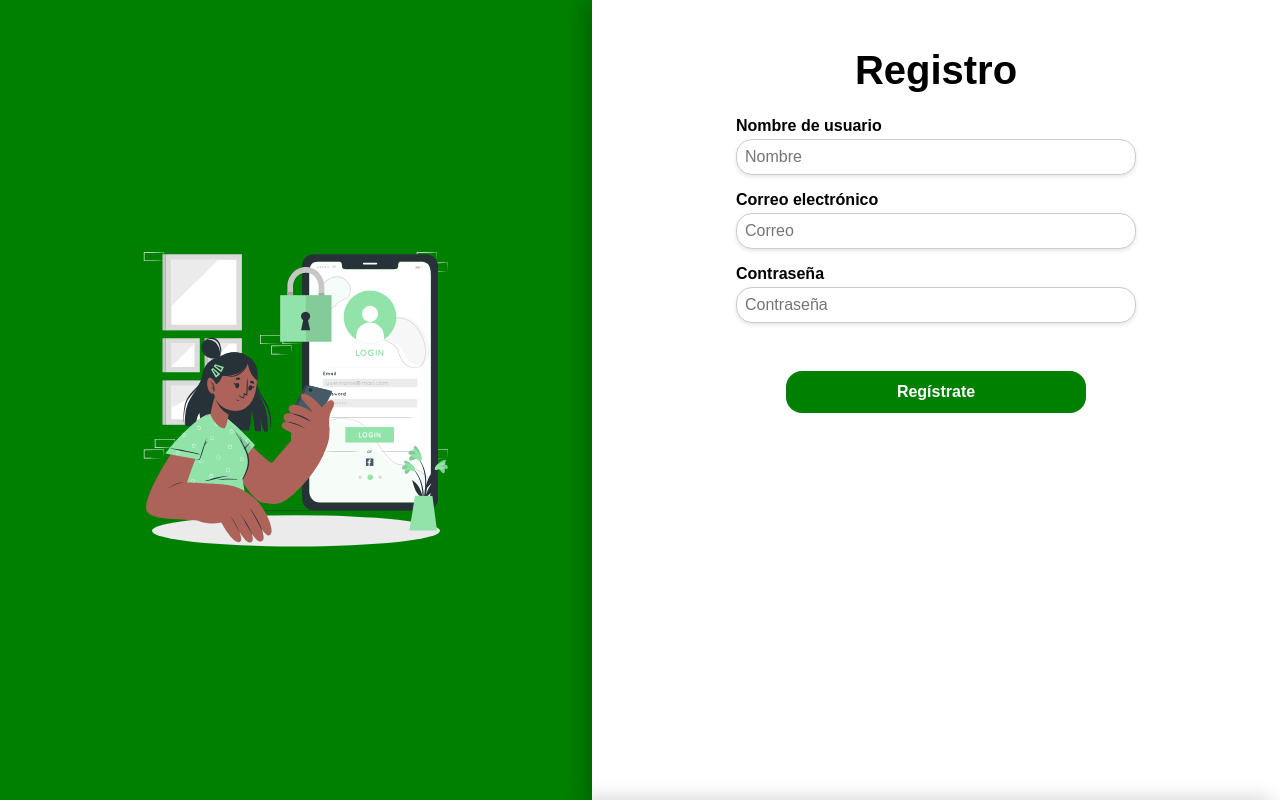
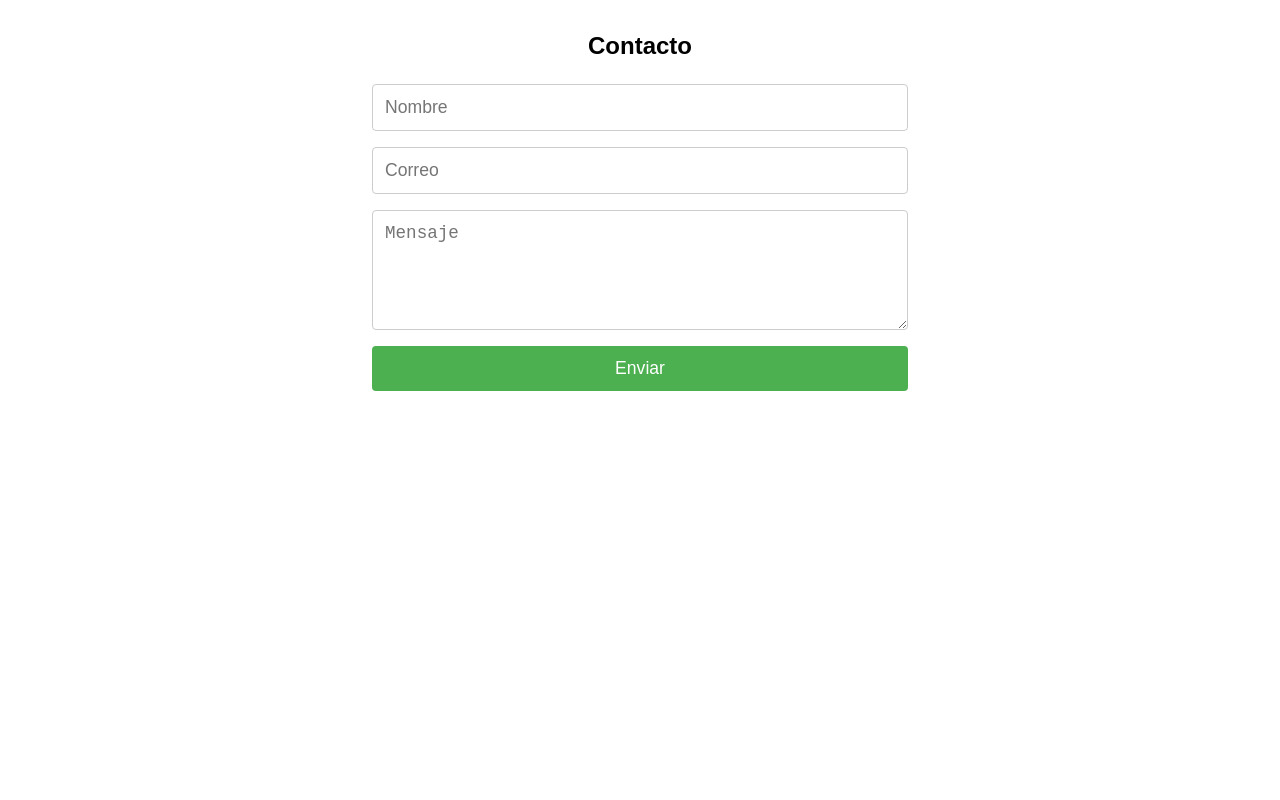
Before and after one commit to Ceci222/FREECYCLE_REACT, a React (Vite) app: page / in a window 1280 px wide. Shown: the top 800 px of the page. Built offline with nearby package versions, Linux system fonts and the light colour scheme.

Commit message:
Add Contact component and basic styles

```diff
--- a/src/App.jsx
+++ b/src/App.jsx
@@ -1,12 +1,14 @@
 import Login from './pages/auth/Login.jsx';
 import Register from './pages/auth/Register.jsx';
+import Contact from './pages/contact/Contact.jsx';
 
 
 function App() {
   return (
     <>
-      <Register/>
-      <Login/>
+      {/* <Register/>
+      <Login/>  */}
+      <Contact/>
     </>
   )
 }
--- /dev/null
+++ b/src/pages/contact/Contact.css
@@ -0,0 +1,70 @@
+
+.contact__wrapper {
+    max-width: 600px;
+    margin: 0 auto;
+    padding: 1rem;
+    box-sizing: border-box;
+}
+
+.contact__wrapper h1 {
+    text-align: center;
+    margin-bottom: 1.5rem;
+    font-size: 1.5rem;
+}
+
+form {
+    display: flex;
+    flex-direction: column;
+    gap: 1rem;
+}
+
+.contact__input,
+.contact__textarea {
+    width: 100%;
+    padding: 0.75rem;
+    font-size: 1rem;
+    border: 1px solid #ccc;
+    border-radius: 4px;
+    box-sizing: border-box;
+}
+
+.contact__textarea {
+    min-height: 120px;
+    resize: vertical;
+}
+
+.contact__button {
+    padding: 0.75rem;
+    background-color: #4caf50;
+    color: white;
+    font-size: 1rem;
+    border: none;
+    border-radius: 4px;
+    cursor: pointer;
+    transition: background-color 0.3s ease;
+}
+
+.contact__button:hover {
+    background-color: #45a049;
+}
+
+p {
+    text-align: center;
+    font-size: 0.95rem;
+    color: #333;
+}
+
+@media (min-width: 768px) {
+    .contact__wrapper {
+        padding: 2rem;
+    }
+
+    .contact__input,
+    .contact__textarea {
+        font-size: 1.1rem;
+    }
+
+    .contact__button {
+        font-size: 1.1rem;
+    }
+}
--- /dev/null
+++ b/src/pages/contact/Contact.jsx
@@ -0,0 +1,70 @@
+import { useState } from 'react';
+import './Contact.css';
+
+function Contact() {
+    const [name, setName] = useState('');
+    const [email, setEmail] = useState('');
+    const [message, setMessage] = useState('');
+    const [status, setStatus] = useState('');
+
+    const handleSubmit = async (e) => {
+        e.preventDefault();
+        try {
+            const response = await fetch('https://formspree.io/f/xdkgdjgg', {
+                method: 'POST',
+                headers: {
+                    'Content-Type': 'application/json',
+                    'Accept': 'application/json'
+                },
+                body: JSON.stringify({ name, email, message })
+            });
+            if (response.ok) {
+                setStatus('Mensaje enviado con éxito');
+                setName('');
+                setEmail('');
+                setMessage('');
+            } else {
+                setStatus('Error al enviar el mensaje');
+            }
+        } catch (error) {
+            setStatus('Error al enviar el mensaje');
+        }
+    };
+
+    return (
+        <div className="contact__wrapper">
+            <h1>Contacto</h1>
+            <form onSubmit={handleSubmit}>
+                <input className='contact__input'
+                    type="text"
+                    name="name"
+                    value={name}
+                    onChange={(e) => setName(e.target.value)}
+                    placeholder="Nombre"
+                    required
+                />
+                <input className='contact__input'
+                    type="email"
+                    name="email"
+                    value={email}
+                    onChange={(e) => setEmail(e.target.value)}
+                    placeholder="Correo"
+                    required
+                    oninvalid="this.setCustomValidity('Por favor, introduce un correo válido')"
+                    oninput="this.setCustomValidity('')"
+                />
+                <textarea className='contact__textarea'
+                    name="message"
+                    value={message}
+                    onChange={(e) => setMessage(e.target.value)}
+                    placeholder="Mensaje"
+                    required
+                />
+                <button className="contact__button" type="submit">Enviar</button>
+                {status && <p>{status}</p>}
+            </form>
+        </div>
+    );
+}
+
+export default Contact;
```
